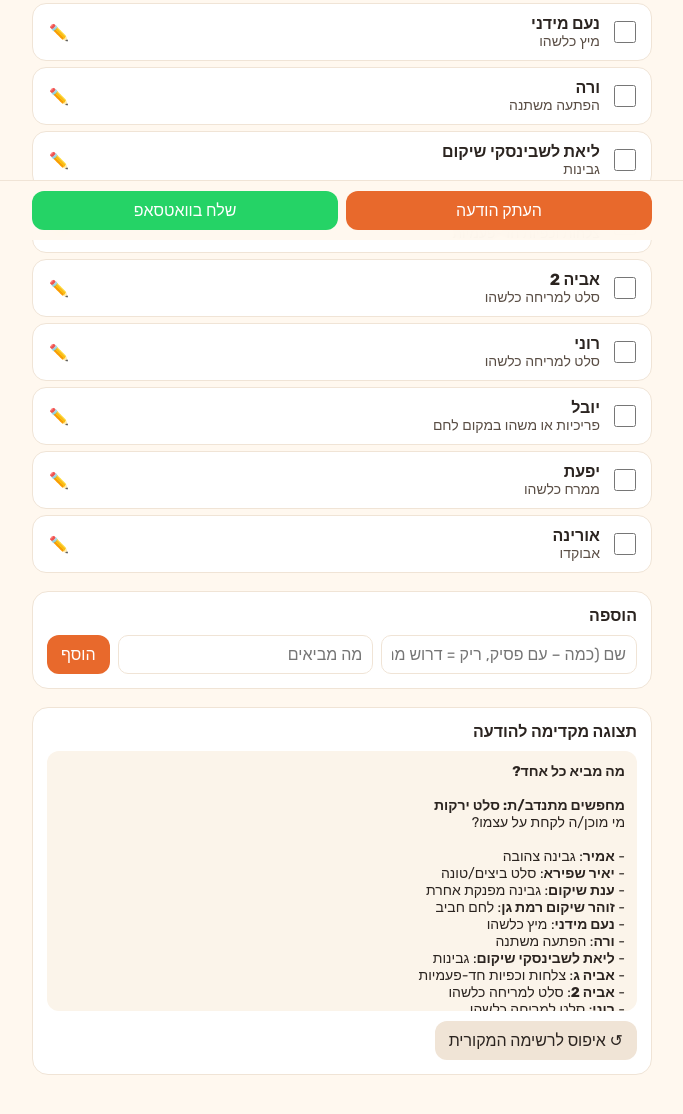
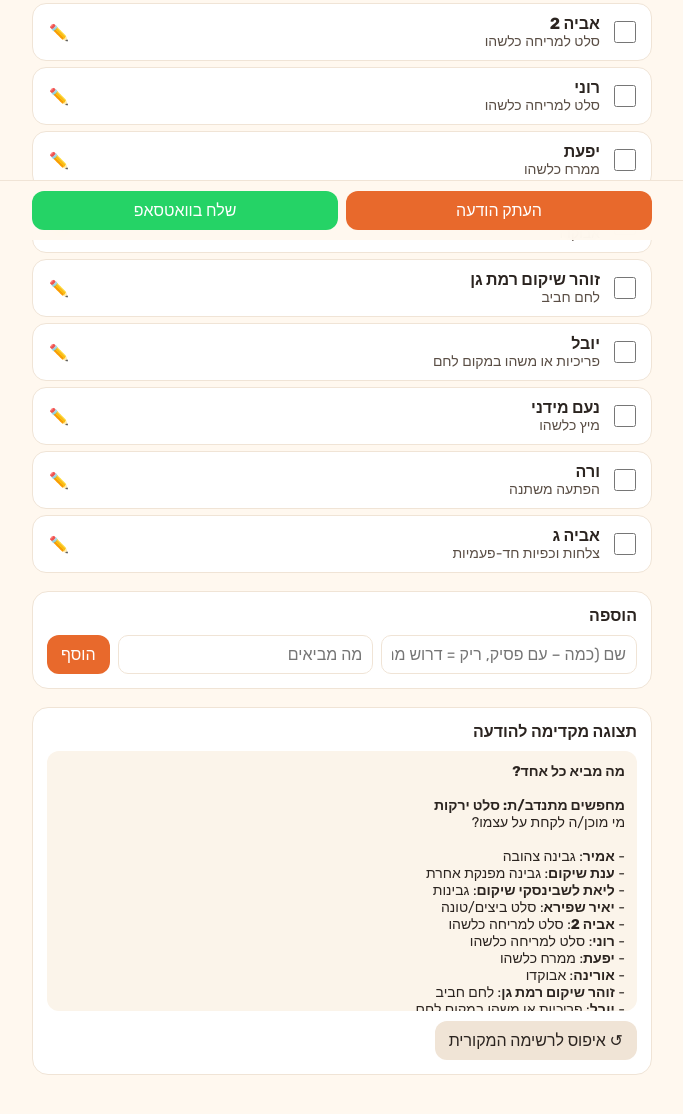
Before and after one commit to amirtishbi/food, a plain HTML site: page index.html in a window 1280 px wide. Shown: the part 560-1674 px from the top of the page, without its empty margins (298-981 px from the left). Drawn offline with Linux system fonts and the light colour scheme.

Commit message:
סידור: גבינות, ממרחים, ואז השאר
Co-Authored-By: Claude Opus 5.5 <noreply@anthropic.com>
Claude-Session: https://claude.ai/code/session_01MxprTWTiGHnMA8abZrYv47

```diff
--- a/index.html
+++ b/index.html
@@ -115,21 +115,21 @@ pre{white-space:pre-wrap;font-family:inherit;background:#fbf4ea;border-radius:12
 <script>
 const DEFAULT=[
  {p:['אמיר'],w:'גבינה צהובה'},
+ {p:['ענת שיקום'],w:'גבינה מפנקת אחרת'},
+ {p:['ליאת לשבינסקי שיקום'],w:'גבינות'},
  {p:['יאיר שפירא'],w:'סלט ביצים/טונה'},
- {p:['ענת שיקום'],w:'גבינה מפנקת אחרת'},
+ {p:['אביה 2'],w:'סלט למריחה כלשהו'},
+ {p:['רוני'],w:'סלט למריחה כלשהו'},
+ {p:['יפעת'],w:'ממרח כלשהו'},
+ {p:['אורינה'],w:'אבוקדו'},
  {p:['זוהר שיקום רמת גן'],w:'לחם חביב'},
+ {p:['יובל'],w:'פריכיות או משהו במקום לחם'},
  {p:['נעם מידני'],w:'מיץ כלשהו'},
  {p:['ורה'],w:'הפתעה משתנה'},
- {p:['ליאת לשבינסקי שיקום'],w:'גבינות'},
  {p:['אביה ג'],w:'צלחות וכפיות חד-פעמיות'},
- {p:['אביה 2'],w:'סלט למריחה כלשהו'},
- {p:['רוני'],w:'סלט למריחה כלשהו'},
- {p:['יובל'],w:'פריכיות או משהו במקום לחם'},
- {p:['יפעת'],w:'ממרח כלשהו'},
- {p:['אורינה'],w:'אבוקדו'},
  {p:[],w:'סלט ירקות'}
 ];
-const KEY='food-list-v4';
+const KEY='food-list-v5';
 let items, editIdx=null, sel=new Set(), extra=[];
 const $=id=>document.getElementById(id);
 const clone=o=>JSON.parse(JSON.stringify(o));
```
